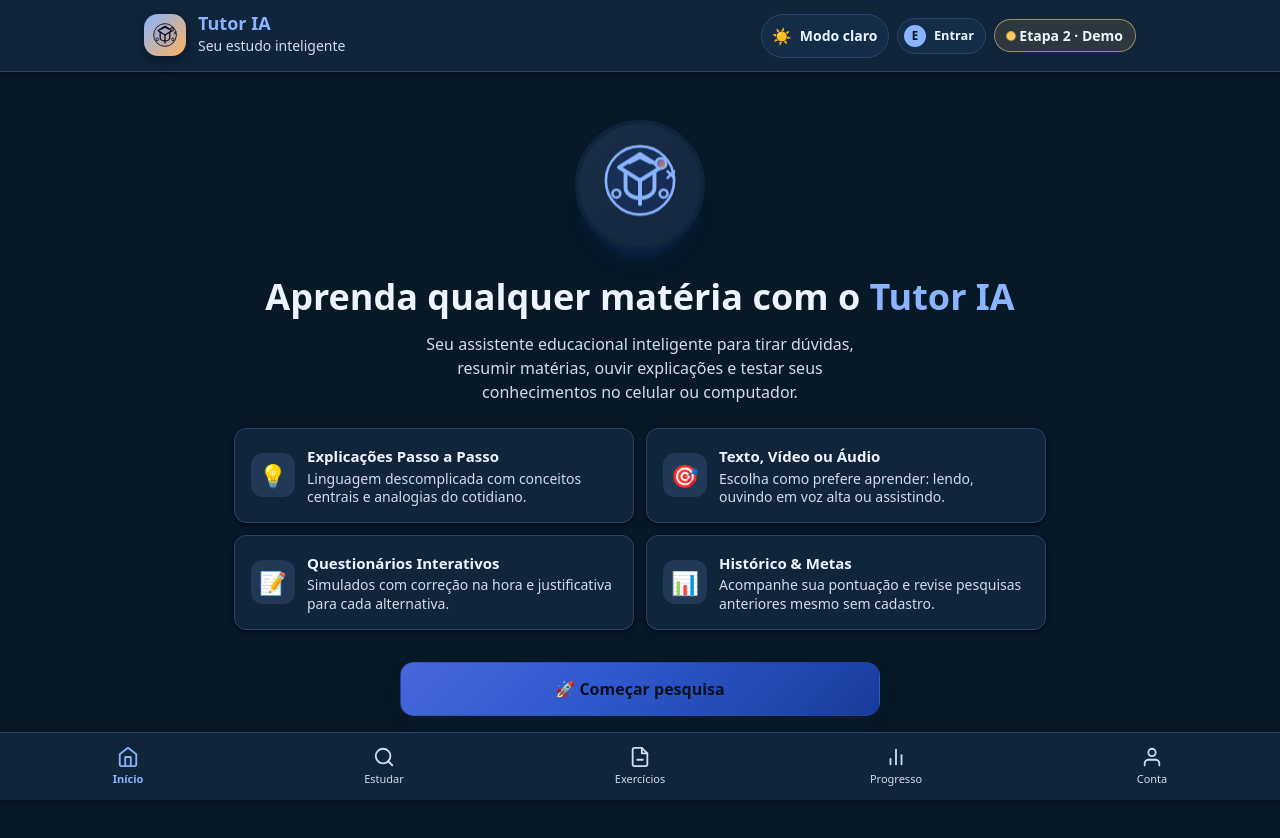
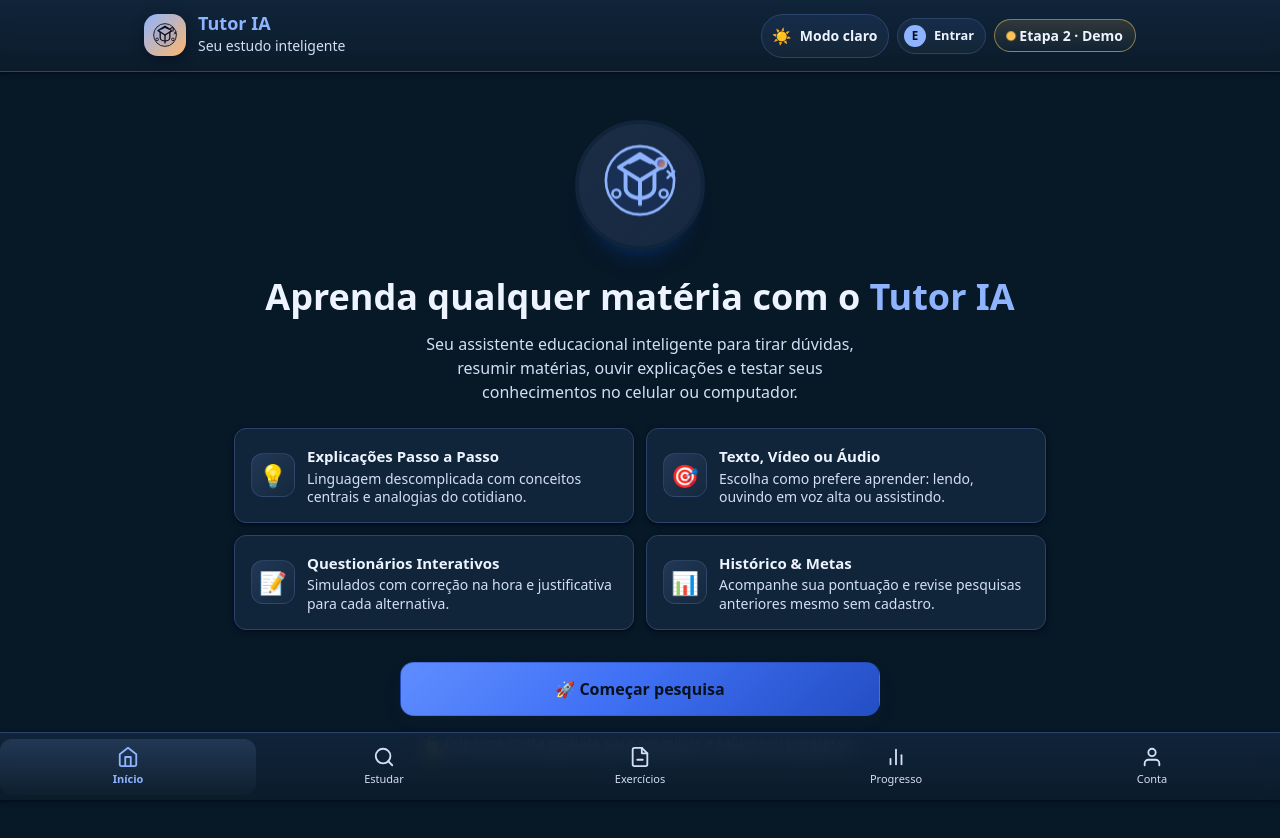
Before and after one commit to MarcelDruzian/meu-app-tutor, a website with bundled scripts: page public/index.html in a window 1280 px wide. Built offline with nearby package versions, Linux system fonts and the light colour scheme; files whose address does not match are found by name.

Commit message:
Ajusta contraste e polimento visual dos temas claro/escuro
Co-authored-by: Copilot <223556219+Copilot@users.noreply.github.com>

```diff
--- a/public/css/style.css
+++ b/public/css/style.css
@@ -70,7 +70,7 @@ select {
    ========================================================== */
 .app-header {
   height: var(--header-height);
-  background-color: var(--bg-card);
+  background: linear-gradient(180deg, var(--bg-card) 0%, rgba(255,255,255,0.02) 100%);
   border-bottom: 1px solid var(--border-color);
   position: sticky;
   top: 0;
@@ -78,6 +78,7 @@ select {
   display: flex;
   align-items: center;
   box-shadow: var(--shadow-sm);
+  backdrop-filter: blur(10px);
 }
 
 .header-container {
@@ -146,7 +147,7 @@ select {
   display: inline-flex;
   align-items: center;
   gap: 0.5rem;
-  background: var(--bg-card-subtle);
+  background: linear-gradient(180deg, var(--bg-card-subtle) 0%, rgba(255,255,255,0.03) 100%);
   border: 1px solid var(--border-color);
   color: var(--text-main);
   border-radius: var(--radius-full);
@@ -155,11 +156,12 @@ select {
   font-size: 0.8rem;
   font-weight: 700;
   cursor: pointer;
+  transition: all var(--transition-fast);
 }
 
 .header-account-chip.is-authenticated {
   border-color: var(--color-primary-border);
-  background: var(--color-primary-light);
+  background: linear-gradient(135deg, var(--color-primary-light), rgba(255,255,255,0.02));
   color: var(--color-primary);
 }
 
@@ -181,7 +183,7 @@ select {
   align-items: center;
   gap: var(--space-2);
   border: 1px solid var(--border-color);
-  background: var(--bg-card-subtle);
+  background: linear-gradient(180deg, var(--bg-card-subtle) 0%, rgba(255,255,255,0.03) 100%);
   color: var(--text-main);
   border-radius: var(--radius-full);
   padding: 6px 10px;
@@ -193,7 +195,7 @@ select {
 
 .theme-toggle:hover {
   border-color: var(--color-primary-border);
-  background-color: var(--color-primary-light);
+  background: linear-gradient(180deg, var(--color-primary-light) 0%, rgba(255,255,255,0.03) 100%);
 }
 
 .theme-toggle-icon {
@@ -211,7 +213,7 @@ select {
   gap: var(--space-1);
   padding: 5px 12px;
   border-radius: var(--radius-full);
-  background-color: var(--color-warning-light);
+  background: linear-gradient(180deg, var(--color-warning-light) 0%, rgba(255,255,255,0.02) 100%);
   color: var(--text-main);
   font-size: var(--font-size-xs);
   font-weight: var(--font-weight-semibold);
@@ -366,13 +368,14 @@ select {
   width: 44px;
   height: 44px;
   border-radius: var(--radius-md);
-  background-color: var(--color-primary-light);
+  background: linear-gradient(135deg, var(--color-primary-light) 0%, rgba(255,255,255,0.02) 100%);
   color: var(--color-primary);
   display: flex;
   align-items: center;
   justify-content: center;
   font-size: 1.4rem;
   flex-shrink: 0;
+  border: 1px solid rgba(138, 180, 255, 0.16);
 }
 
 .feature-info h4 {
@@ -544,7 +547,7 @@ select {
    TELA 3 — INFORMAÇÕES DO ESTUDO
    ========================================================== */
 .form-card {
-  background: var(--bg-card);
+  background: linear-gradient(180deg, var(--bg-card) 0%, rgba(255,255,255,0.01) 100%);
   border: 1px solid var(--border-color);
   border-radius: var(--radius-lg);
   padding: var(--space-5);
@@ -585,11 +588,12 @@ select {
   font-size: var(--font-size-base);
   font-family: inherit;
   color: var(--text-main);
-  background-color: var(--bg-input);
+  background: linear-gradient(180deg, var(--bg-input) 0%, rgba(255,255,255,0.02) 100%);
   border: 1.5px solid rgba(138, 180, 255, 0.18);
   border-radius: var(--radius-md);
   transition: all var(--transition-fast);
   outline: none;
+  box-shadow: inset 0 1px 1px rgba(255,255,255,0.02);
 }
 
 .input-field::placeholder,
@@ -599,11 +603,17 @@ select {
   opacity: 1;
 }
 
+.input-field:hover,
+.select-field:hover,
+.textarea-field:hover {
+  border-color: rgba(138, 180, 255, 0.3);
+}
+
 .input-field:focus,
 .select-field:focus,
 .textarea-field:focus {
   border-color: var(--border-color-focus);
-  box-shadow: 0 0 0 3px var(--color-primary-glow);
+  box-shadow: 0 0 0 3px var(--color-primary-glow), inset 0 1px 1px rgba(255,255,255,0.02);
 }
 
 .input-field.input-error,
@@ -633,7 +643,7 @@ select {
 
 .quick-pill {
   font-size: var(--font-size-xs);
-  background-color: var(--bg-card-subtle);
+  background: linear-gradient(180deg, var(--bg-card-subtle) 0%, rgba(255,255,255,0.02) 100%);
   color: var(--text-secondary);
   border: 1px solid var(--border-color);
   padding: 8px 12px;
@@ -647,7 +657,7 @@ select {
 }
 
 .quick-pill:hover {
-  background-color: var(--color-primary-light);
+  background: linear-gradient(180deg, var(--color-primary-light) 0%, rgba(255,255,255,0.02) 100%);
   color: var(--color-primary);
   border-color: var(--color-primary);
 }
@@ -667,7 +677,7 @@ select {
   display: inline-flex;
   align-items: center;
   gap: var(--space-2);
-  background-color: var(--text-inverse);
+  background: linear-gradient(180deg, var(--bg-card) 0%, var(--bg-card-subtle) 100%);
   color: var(--text-main);
   border: 1px solid var(--border-color);
   border-radius: var(--radius-full);
@@ -679,7 +689,7 @@ select {
 }
 
 .mic-btn:hover {
-  background-color: var(--color-primary-light);
+  background: linear-gradient(180deg, var(--color-primary-light) 0%, rgba(255,255,255,0.02) 100%);
   color: var(--color-primary);
 }
 
@@ -719,7 +729,8 @@ select {
   font-weight: var(--font-weight-semibold);
   padding: 4px 10px;
   border-radius: var(--radius-full);
-  background: var(--color-overlay-soft);
+  background: rgba(11, 22, 38, 0.18);
+  border: 1px solid rgba(255,255,255,0.15);
   backdrop-filter: blur(4px);
   color: var(--text-inverse);
 }
@@ -1331,25 +1342,25 @@ select {
    TELA 7 — CONTA DO ESTUDANTE
    ========================================================== */
 .account-status-card {
-  background: linear-gradient(135deg, rgba(12, 27, 44, 0.96), rgba(16, 38, 63, 0.94));
-  border: 1px solid rgba(138, 180, 255, 0.18);
+  background: linear-gradient(135deg, var(--bg-card-subtle), var(--bg-card));
+  border: 1px solid var(--border-color);
   border-radius: var(--radius-xl);
   padding: var(--space-4);
   margin-bottom: var(--space-4);
   display: flex;
   align-items: center;
   gap: var(--space-4);
-  box-shadow: 0 12px 30px rgba(3, 7, 18, 0.2);
-  color: var(--text-inverse);
+  box-shadow: var(--shadow-md);
+  color: var(--text-main);
 }
 
 .account-avatar {
   width: 58px;
   height: 58px;
   border-radius: 50%;
-  background: linear-gradient(135deg, rgba(255,255,255,0.12), rgba(255,255,255,0.06));
-  border: 2px solid rgba(255,255,255,0.18);
-  box-shadow: inset 0 1px 0 rgba(255,255,255,0.08), 0 10px 18px rgba(2, 6, 23, 0.18);
+  background: linear-gradient(135deg, var(--color-primary-light), rgba(255,255,255,0.04));
+  border: 2px solid var(--color-primary-border);
+  box-shadow: inset 0 1px 0 rgba(255,255,255,0.08), 0 10px 18px rgba(2, 6, 23, 0.12);
   display: flex;
   align-items: center;
   justify-content: center;
@@ -1360,18 +1371,18 @@ select {
 .account-status-info h3 {
   font-size: var(--font-size-base);
   font-weight: var(--font-weight-bold);
-  color: var(--text-inverse);
+  color: var(--text-main);
 }
 
 .account-status-info p {
   font-size: var(--font-size-xs);
-  color: rgba(255,255,255,0.76);
+  color: var(--text-secondary);
 }
 
 .account-tabs {
   display: flex;
-  border: 1px solid rgba(136, 156, 214, 0.18);
-  background: rgba(19, 31, 50, 0.9);
+  border: 1px solid var(--border-color);
+  background: var(--bg-card-subtle);
   border-radius: 14px;
   padding: 4px;
   margin-bottom: var(--space-4);
@@ -1394,31 +1405,31 @@ select {
 
 .account-tab-btn.active {
   color: var(--text-main);
-  background: rgba(99, 120, 255, 0.12);
+  background: linear-gradient(180deg, var(--color-primary-light) 0%, rgba(255,255,255,0.02) 100%);
   box-shadow: inset 0 0 0 1px rgba(99, 120, 255, 0.16);
 }
 
 .auth-form-container {
-  background: var(--bg-card);
+  background: linear-gradient(180deg, var(--bg-card) 0%, rgba(255,255,255,0.015) 100%);
   border: 1px solid var(--border-color);
   border-radius: var(--radius-xl);
   padding: var(--space-5);
-  box-shadow: 0 16px 30px rgba(2, 6, 23, 0.18);
+  box-shadow: 0 18px 36px rgba(2, 6, 23, 0.12), inset 0 1px 0 rgba(255,255,255,0.05);
 }
 
 .auth-profile-card {
-  background: var(--bg-card);
+  background: linear-gradient(180deg, var(--bg-card) 0%, rgba(255,255,255,0.015) 100%);
   border: 1px solid var(--border-color);
   border-radius: var(--radius-xl);
   padding: var(--space-5);
-  box-shadow: 0 16px 30px rgba(2, 6, 23, 0.18);
+  box-shadow: 0 18px 36px rgba(2, 6, 23, 0.12), inset 0 1px 0 rgba(255,255,255,0.05);
   margin-bottom: var(--space-4);
 }
 
 #guestAccountCard {
   background: linear-gradient(135deg, var(--bg-card-subtle), var(--bg-card));
   border: 1px solid var(--border-color);
-  box-shadow: 0 16px 34px rgba(3, 7, 18, 0.18);
+  box-shadow: 0 18px 34px rgba(3, 7, 18, 0.14), inset 0 1px 0 rgba(255,255,255,0.05);
 }
 
 #guestAccountCard .profile-head {
@@ -1580,7 +1591,7 @@ select {
 }
 
 .btn-primary {
-  background: linear-gradient(135deg, #4767dc, #2f57cc 45%, #183c9b);
+  background: var(--btn-primary-bg);
   border-color: rgba(38, 63, 148, 0.35);
   color: var(--text-inverse);
 }
@@ -1590,24 +1601,25 @@ select {
 }
 
 .btn-primary:hover:not(:disabled) {
-  background: linear-gradient(135deg, #3c5ad1, #2448c0 45%, #16388d);
+  background: var(--btn-primary-bg-hover);
   box-shadow: 0 12px 22px rgba(39, 75, 190, 0.24);
 }
 
 .btn-secondary {
-  background: rgba(25, 40, 63, 0.9);
-  border-color: rgba(138, 180, 255, 0.18);
-  color: var(--text-main);
-  box-shadow: 0 10px 18px rgba(2, 6, 23, 0.12);
+  background: var(--btn-secondary-bg);
+  border-color: var(--btn-secondary-border);
+  color: var(--btn-secondary-text);
+  box-shadow: var(--shadow-sm);
 }
 
 .btn-secondary .btn-label {
-  color: var(--text-main);
+  color: var(--btn-secondary-text);
 }
 
 .btn-secondary:hover:not(:disabled) {
-  background: rgba(31, 48, 76, 0.96);
-  border-color: rgba(138, 180, 255, 0.24);
+  background: var(--btn-secondary-bg);
+  border-color: var(--btn-secondary-border);
+  filter: brightness(0.98);
 }
 
 .btn-ghost {
@@ -1631,7 +1643,7 @@ select {
 }
 
 .btn-danger {
-  background: linear-gradient(135deg, #e84d5c, #c82d3b);
+  background: var(--btn-danger-bg);
   border-color: rgba(157, 31, 46, 0.35);
   color: var(--text-inverse);
 }
@@ -1641,7 +1653,7 @@ select {
 }
 
 .btn-danger:hover:not(:disabled) {
-  background: linear-gradient(135deg, #df3b4d, #ad1d2d);
+  background: var(--btn-danger-bg-hover);
   box-shadow: 0 12px 22px rgba(194, 46, 68, 0.22);
 }
 
@@ -1722,13 +1734,14 @@ select {
   left: 0;
   right: 0;
   height: var(--bottom-nav-height);
-  background: var(--bg-card);
+  background: linear-gradient(180deg, var(--bg-card) 0%, rgba(255,255,255,0.02) 100%);
   border-top: 1px solid var(--border-color);
   display: flex;
   align-items: center;
   justify-content: space-around;
   z-index: 100;
   box-shadow: var(--shadow-sm);
+  backdrop-filter: blur(10px);
 }
 
 .nav-tab-btn {
@@ -1737,7 +1750,7 @@ select {
   flex-direction: column;
   align-items: center;
   justify-content: center;
-  background: none;
+  background: transparent;
   border: none;
   color: var(--text-secondary);
   cursor: pointer;
@@ -1745,9 +1758,13 @@ select {
   gap: 3px;
   font-size: 11px;
   font-weight: var(--font-weight-medium);
-  transition: color var(--transition-fast);
+  transition: all var(--transition-fast);
   min-height: 56px;
   touch-action: manipulation;
+}
+
+.nav-tab-btn:hover {
+  color: var(--text-main);
 }
 
 .nav-tab-btn svg {
@@ -1757,6 +1774,8 @@ select {
 
 .nav-tab-btn.active {
   color: var(--color-primary);
+  background: linear-gradient(180deg, var(--color-primary-light) 0%, rgba(255,255,255,0.01) 100%);
+  border-radius: 12px;
   font-weight: var(--font-weight-bold);
 }
 
@@ -1779,7 +1798,7 @@ select {
 
 .toast {
   pointer-events: auto;
-  background: var(--bg-card);
+  background: linear-gradient(180deg, var(--bg-card) 0%, var(--bg-card-subtle) 100%);
   color: var(--text-main);
   padding: 12px 16px;
   border-radius: var(--radius-md);
--- a/public/css/variables.css
+++ b/public/css/variables.css
@@ -5,49 +5,51 @@
 
 :root {
   /* Cores principais */
-  --color-primary: #8ab4ff;
-  --color-primary-hover: #b7d0ff;
-  --color-primary-light: rgba(138, 180, 255, 0.14);
-  --color-primary-border: #5679c8;
-  --color-primary-glow: rgba(138, 180, 255, 0.18);
+  --color-primary: #8fb4ff;
+  --color-primary-hover: #bed5ff;
+  --color-primary-light: rgba(143, 180, 255, 0.14);
+  --color-primary-border: #6b8fe8;
+  --color-primary-glow: rgba(143, 180, 255, 0.2);
 
-  --color-accent: #ffb15b;
-  --color-accent-shadow: #d77822;
-  --color-accent-light: rgba(255, 177, 91, 0.12);
-  --color-marker: #f4d85d;
+  --color-accent: #ffb76c;
+  --color-accent-shadow: #d77e2a;
+  --color-accent-light: rgba(255, 183, 108, 0.14);
+  --color-marker: #f4d76b;
 
-  --color-success: #58d49d;
-  --color-success-light: rgba(40, 181, 110, 0.18);
-  --color-success-text: #dbf7e7;
-  --color-warning: #ffce60;
-  --color-warning-light: rgba(255, 206, 96, 0.12);
-  --color-danger: #ff7a7a;
-  --color-danger-light: rgba(255, 122, 122, 0.14);
-  --color-danger-text: #ffd9d9;
-  --color-info-light: rgba(121, 144, 255, 0.12);
-  --color-warm-light: rgba(255, 177, 91, 0.12);
-  --color-warm-border: rgba(255, 177, 91, 0.4);
-  --color-warning-border: rgba(247, 214, 125, 0.55);
-  --color-success-border: rgba(143, 224, 181, 0.35);
-  --color-danger-border: rgba(247, 178, 182, 0.4);
-  --color-overlay-soft: rgba(15, 23, 42, 0.28);
+  --color-success: #65d9a2;
+  --color-success-light: rgba(101, 217, 162, 0.18);
+  --color-success-text: #dffbf0;
+  --color-warning: #ffc857;
+  --color-warning-light: rgba(255, 200, 87, 0.14);
+  --color-danger: #ff7f8c;
+  --color-danger-light: rgba(255, 127, 140, 0.15);
+  --color-danger-text: #ffe5e8;
+  --color-info-light: rgba(140, 162, 255, 0.12);
+  --color-warm-light: rgba(255, 183, 108, 0.12);
+  --color-warm-border: rgba(255, 183, 108, 0.38);
+  --color-warning-border: rgba(255, 208, 98, 0.5);
+  --color-success-border: rgba(132, 218, 177, 0.38);
+  --color-danger-border: rgba(255, 164, 175, 0.42);
+  --color-overlay-soft: rgba(14, 21, 34, 0.28);
 
   /* Superfícies */
   --bg-page: #071827;
   --bg-card: #10243a;
-  --bg-card-subtle: #132d48;
-  --bg-input: #0f1d2d;
+  --bg-card-subtle: #152c49;
+  --bg-input: #0d1c2d;
   --border-color: #2d446a;
-  --border-soft: #33507e;
-  --border-color-focus: #8ab4ff;
+  --border-soft: #395988;
+  --border-color-focus: #8fb4ff;
 
   /* Textos */
   --text-main: #edf4ff;
-  --text-secondary: #d2dcec;
-  --text-muted: #b4c2e0;
+  --text-secondary: #d4dff6;
+  --text-muted: #b2c2e4;
   --text-inverse: #08111d;
-  --text-on-accent: #0f172a;
+  --text-on-accent: #0d172b;
 
+  --btn-primary-bg: linear-gradient(135deg, #5f8dff, #4071f5 45%, #234ec4);
+  --btn-primary-bg-hover: linear-gradient(135deg, #507ef5, #315fe0 45%, #1d42b0);
   --btn-secondary-bg: linear-gradient(180deg, rgba(26, 42, 73, 0.9), rgba(21, 32, 58, 0.96));
   --btn-secondary-text: #edf4ff;
   --btn-secondary-border: rgba(150, 175, 255, 0.24);
@@ -56,6 +58,8 @@
   --btn-neutral-bg: rgba(17, 27, 48, 0.9);
   --btn-neutral-text: #edf4ff;
   --btn-neutral-hover: rgba(23, 36, 62, 0.98);
+  --btn-danger-bg: linear-gradient(135deg, #ff7a7a, #df4f5f 52%, #b52a3d);
+  --btn-danger-bg-hover: linear-gradient(135deg, #ff6e6e, #d84456 52%, #9d1d2d);
 
   /* Tipografia */
   --font-family-base: system-ui, -apple-system, BlinkMacSystemFont, 'Segoe UI', Roboto, Helvetica, Arial, sans-serif;
@@ -105,45 +109,47 @@
 :root[data-theme='light'] {
   --color-primary: #2459F0;
   --color-primary-hover: #1B47C9;
-  --color-primary-light: #EEF3FF;
-  --color-primary-border: #C3D3FF;
+  --color-primary-light: #EDF3FF;
+  --color-primary-border: #C7D7FF;
   --color-primary-glow: rgba(36, 89, 240, 0.18);
 
   --color-accent: #FF8A1F;
   --color-accent-shadow: #D96D00;
-  --color-accent-light: #FFF3E4;
-  --color-marker: #FFE866;
+  --color-accent-light: #FFF3E7;
+  --color-marker: #F8E36C;
 
   --color-success: #12A56B;
-  --color-success-light: #DDF6E8;
-  --color-success-text: #0B5A3A;
+  --color-success-light: #E2F8EE;
+  --color-success-text: #0A5C3C;
   --color-warning: #F59E0B;
-  --color-warning-light: #FFF7E6;
+  --color-warning-light: #FFF5E0;
   --color-danger: #E5383B;
-  --color-danger-light: #FFE3E5;
+  --color-danger-light: #FFE7EA;
   --color-danger-text: #7A1020;
-  --color-info-light: #EAF0FF;
-  --color-warm-light: #FFF3E4;
-  --color-warm-border: #FFC27A;
-  --color-warning-border: #F7D67D;
-  --color-success-border: #8FE0B5;
-  --color-danger-border: #F7B2B6;
-  --color-overlay-soft: rgba(255, 255, 255, 0.22);
+  --color-info-light: #EDF2FF;
+  --color-warm-light: #FFF3E7;
+  --color-warm-border: #FFCB8A;
+  --color-warning-border: #F7DB8D;
+  --color-success-border: #9ADAAB;
+  --color-danger-border: #F7B7BF;
+  --color-overlay-soft: rgba(255, 255, 255, 0.24);
 
   --bg-page: #F5F3FF;
   --bg-card: #FFFFFF;
-  --bg-card-subtle: #F5F7FF;
+  --bg-card-subtle: #F8F9FF;
   --bg-input: #FFFFFF;
-  --border-color: #D5DEF7;
-  --border-soft: #DCE5FB;
+  --border-color: #D6DEFA;
+  --border-soft: #E1E9FF;
   --border-color-focus: #2459F0;
 
   --text-main: #12224D;
-  --text-secondary: #4A5880;
-  --text-muted: #5F6C96;
+  --text-secondary: #4D5C82;
+  --text-muted: #6879A3;
   --text-inverse: #FFFFFF;
   --text-on-accent: #12224D;
 
+  --btn-primary-bg: linear-gradient(135deg, #2459F0, #1d49d7 45%, #1538ab);
+  --btn-primary-bg-hover: linear-gradient(135deg, #1f51ea, #183dc8 45%, #12309c);
   --btn-secondary-bg: linear-gradient(180deg, rgba(255,255,255,0.96), rgba(239,243,255,0.96));
   --btn-secondary-text: #12224D;
   --btn-secondary-border: rgba(116, 131, 201, 0.26);
@@ -152,6 +158,8 @@
   --btn-neutral-bg: rgba(255, 255, 255, 0.96);
   --btn-neutral-text: #12224D;
   --btn-neutral-hover: rgba(255, 255, 255, 1);
+  --btn-danger-bg: linear-gradient(135deg, #e5383b, #c92a38 52%, #a81c2d);
+  --btn-danger-bg-hover: linear-gradient(135deg, #df2d35, #b92732 52%, #8e1221);
 
   --shadow-sm: 0 1px 3px rgba(18, 34, 77, 0.06), 0 1px 2px rgba(18, 34, 77, 0.04);
   --shadow-md: 0 10px 20px -12px rgba(36, 89, 240, 0.22), 0 6px 14px -14px rgba(18, 34, 77, 0.12);
```
